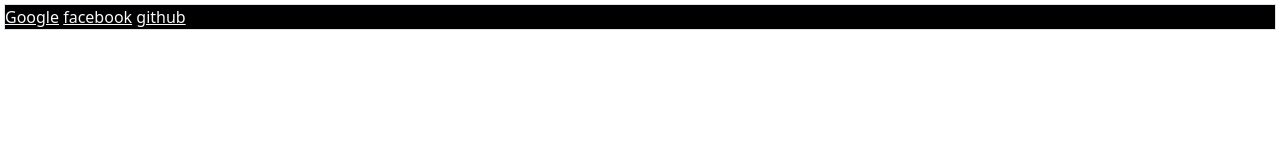
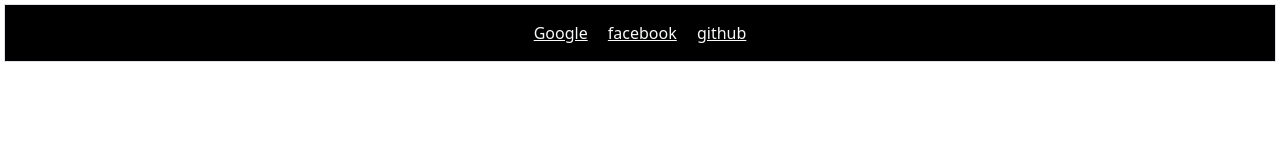
Before and after one commit to Sam-GitRepo/Bootstrap, a plain HTML site: page index.html in a window 1280 px wide. Drawn offline with nearby package versions, Linux system fonts and the light colour scheme.

Commit message:
Bootstrap

```diff
--- a/index.html
+++ b/index.html
@@ -13,10 +13,12 @@
     />
   </head>
   <body>
-    <nav class="container-fulid border bg-black m-1">
-      <a href="facebook.com" class="text-light">Google</a>
-      <a href="google.com" class="text-light">facebook</a>
-      <a href="github.com" class="text-light">github</a>
+    <nav class="container-fulid border bg-black m-1 p-2 text-center">
+      <section class=" p-2 ">
+        <a href="facebook.com" class="text-light mx-2">Google</a>
+        <a href="google.com" class="text-light mx-2">facebook</a>
+        <a href="github.com" class="text-light mx-2">github</a>
+      </section>
     </nav>
 
     <script
```
